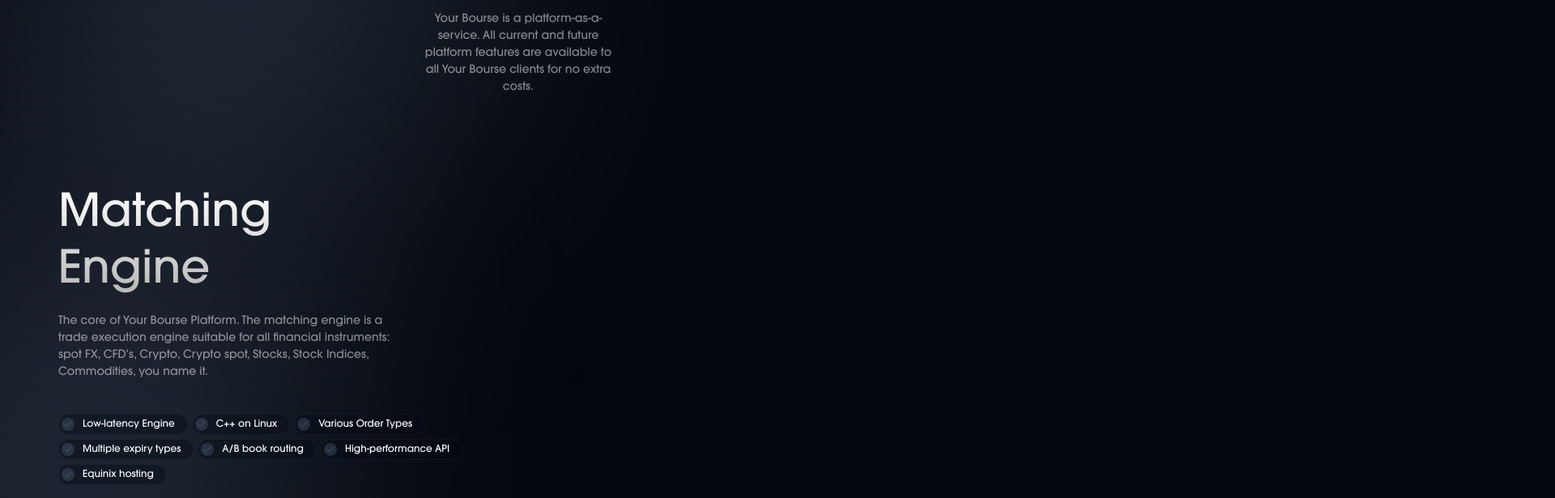
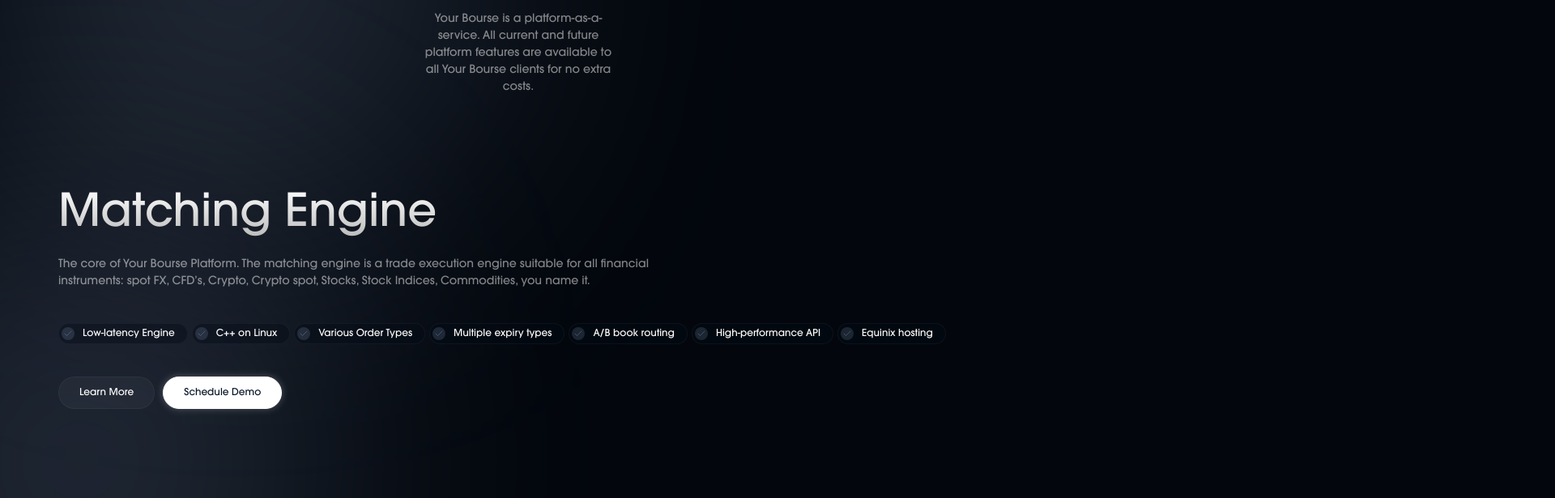
Before and after one commit to JZtechDev/finbridge-app, a Next.js app: page / in a window 1280 px wide. Shown: the part 2141-2756 px from the top of the page at 81% size, 1920 px wide, since content can reach past the window. Built offline with nearby package versions, Linux system fonts and the light colour scheme.

Commit message:
Container size changed

```diff
--- a/app/layout.tsx
+++ b/app/layout.tsx
@@ -18,9 +18,11 @@
 }>) {
   return (
     <html lang="en">
-      <body className={`${avant.className} overflow-x-hidden`}>
+      <body className={`${avant.className}`}>
         <Navbar />
-        <main className="overflow-x-hidden">{children}</main>
+        <main className="">
+          <div className="">{children}</div>
+        </main>
         <Footer />
       </body>
     </html>
--- a/components/sections/home/Features.tsx
+++ b/components/sections/home/Features.tsx
@@ -146,7 +146,7 @@
       <div className="relative isolate hidden xl:block" ref={targetedRef}>
         <motion.div
           ref={sectionOne}
-          className="container grid 2xl:grid-cols-2 xl:grid-cols-3 items-start  py-20 relative isolate before:w-[36.25rem] before:absolute before:h-[36.25rem] before:bg-[#B7D2FF33] before:rounded-full before:top-[10rem] before:-left-[230px] before:blur-[150px] before:-z-10"
+          className="container grid xl:grid-cols-2 items-start  py-20 relative isolate before:w-[36.25rem] before:absolute before:h-[36.25rem] before:bg-[#B7D2FF33] before:rounded-full before:top-[10rem] before:-left-[230px] before:blur-[150px] before:-z-10"
           initial={{ opacity: 0 }}
           whileInView={{ opacity: 1 }}
           viewport={{ amount: 0.9 }}
@@ -155,13 +155,13 @@
             <h3 className="text-h3 text-transparent leading-tight bg-gradient-to-t from-[#B3B3B3] to-white bg-clip-text font-medium max-w-[50%] mb-4">
               Matching Engine
             </h3>
-            <p className="text-body opacity-50 font-medium max-w-[55%]">
+            <p className="text-body opacity-50 font-medium max-w-[68%]">
               The core of Your Bourse Platform. The matching engine is a trade
               execution engine suitable for all financial instruments: spot FX,
               CFD’s, Crypto, Crypto spot, Stocks, Stock Indices, Commodities,
               you name it.
             </p>
-            <ul className="py-10 flex flex-wrap gap-[5px] max-w-[80%]">
+            <ul className="py-10 flex flex-wrap gap-[5px]">
               <li>
                 <Pill>Low-latency Engine</Pill>
               </li>
--- a/tailwind.config.ts
+++ b/tailwind.config.ts
@@ -14,8 +14,8 @@
       center: true,
       padding: "1rem",
       screens: {
-        "2xl": "1500px",
-        xl: "1400px",
+        // "2xl": "1500px",
+        // xl: "1400px",
         lg: "1200px",
         md: "990px",
         base: "768px",
```
